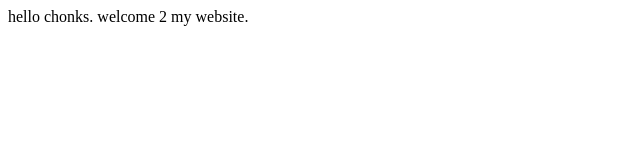
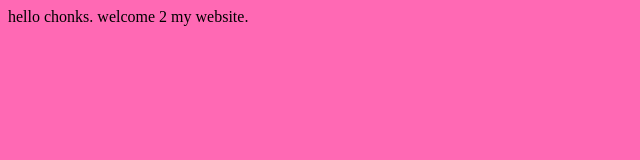
Before and after one commit to eeluker/chonk, a plain HTML site: page index.html in a window 1280 px wide. Shown: the whole page, without its empty margins (0-640 px from the left). Drawn offline with Linux system fonts and the light colour scheme.

Commit message:
third commit

```diff
--- a/index.html
+++ b/index.html
@@ -4,6 +4,7 @@
     <meta charset="UTF-8">
     <meta name="viewport" content="width=device-width, initial-scale=1.0">
     <title>Document</title>
+    <link rel="stylesheet" href="./style.css">
 </head>
 <body>
     hello chonks. welcome 2 my website.
--- /dev/null
+++ b/style.css
@@ -0,0 +1,3 @@
+body{
+    background-color: hotpink;
+}
```
